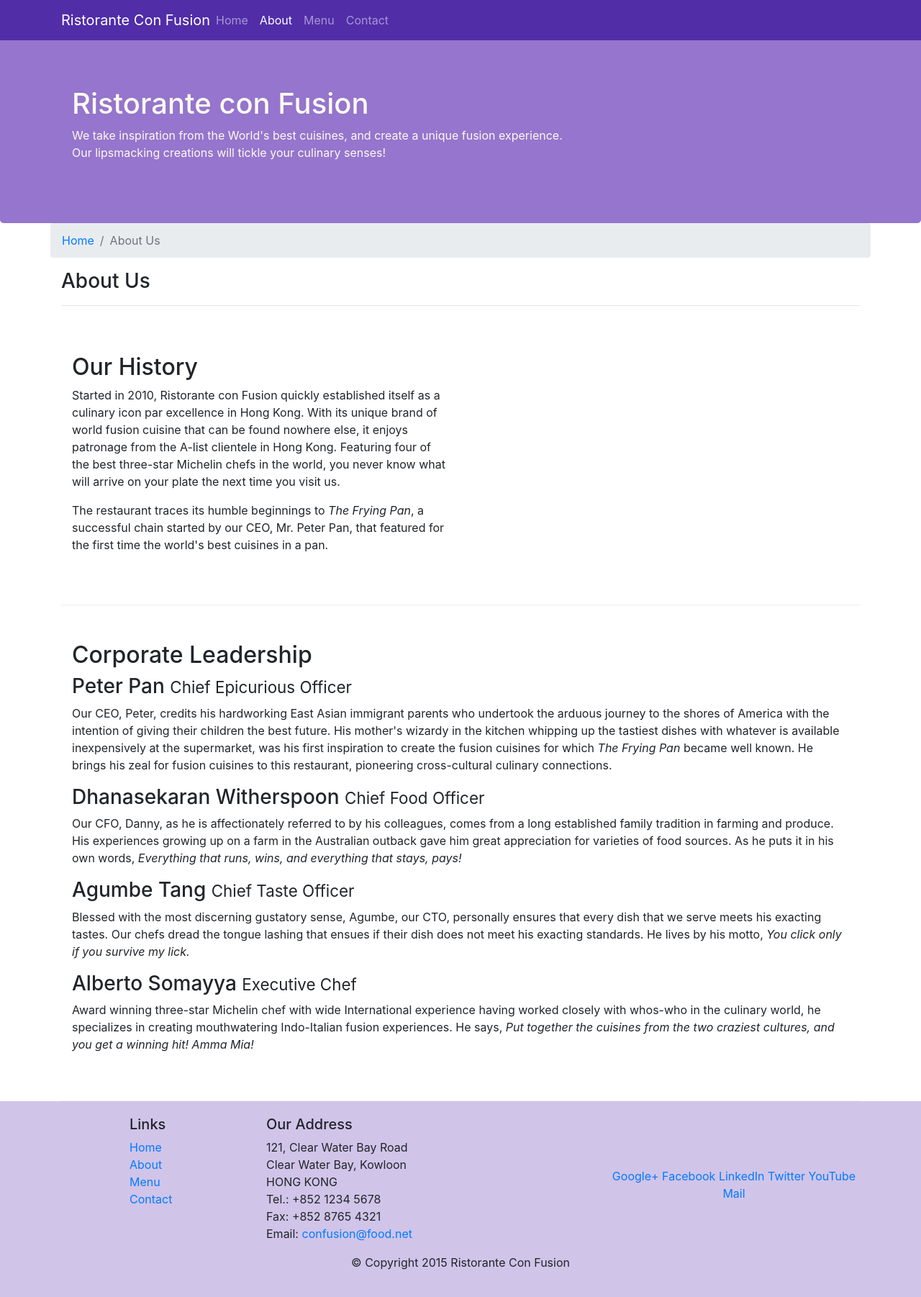
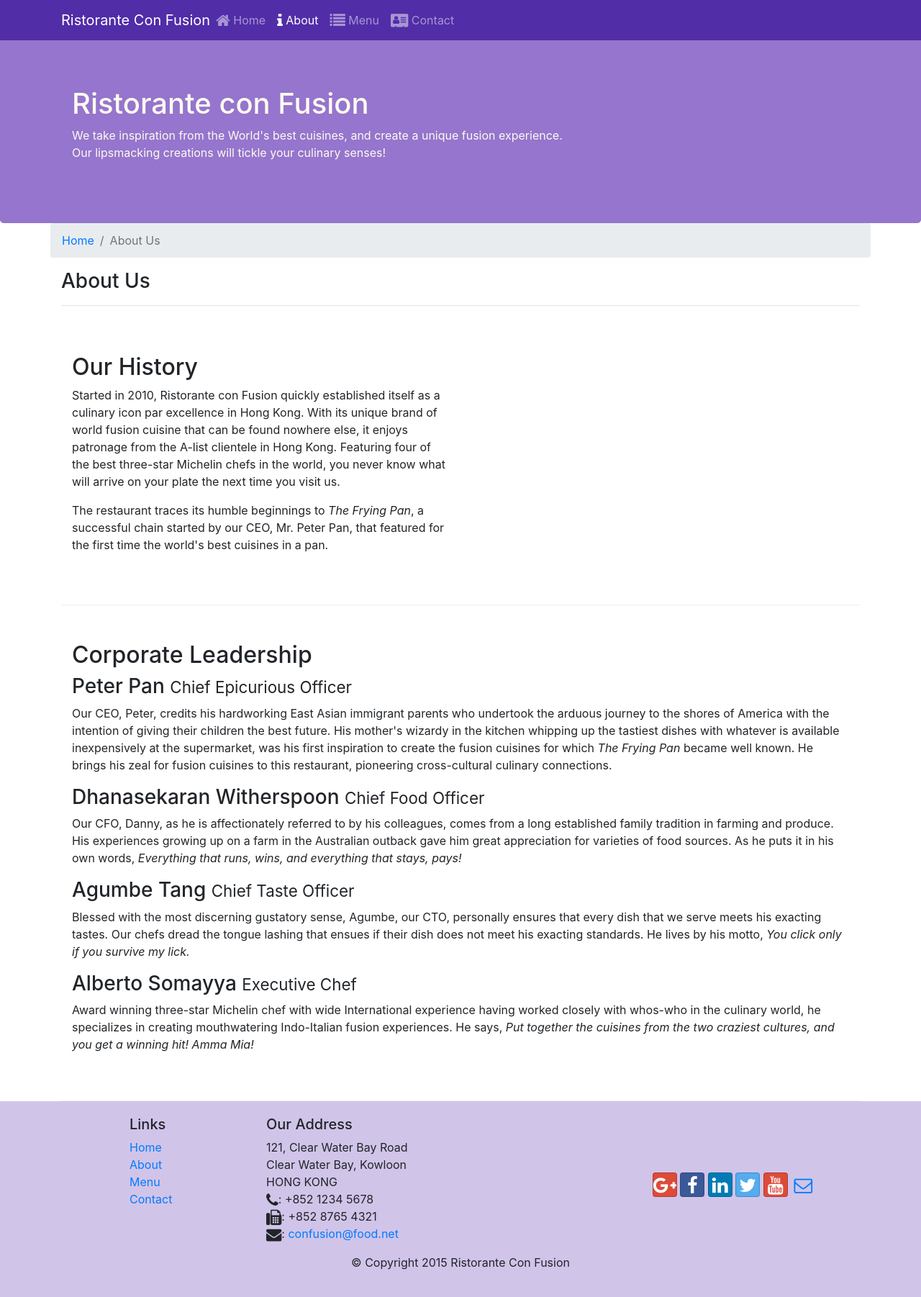
Before and after one commit to itshmnt/Bootstrap, a website: page aboutus.html in a window 1280 px wide. Shown: the whole page at 72% size. Drawn offline with nearby package versions, Linux system fonts and the light colour scheme.

Commit message:
icon & fonts

```diff
--- a/aboutus.html
+++ b/aboutus.html
@@ -2,6 +2,8 @@
 <html lang="en">
 
 <head>
+
+    <title>Ristorante Con Fusion: About Us</title>
     <!-- Required meta tags always come first -->
     <meta charset="utf-8">
     <meta name="viewport" content="width=device-width, initial-scale=1, shrink-to-fit=no">
@@ -9,9 +11,9 @@
 
     <!-- Bootstrap CSS -->
     <link rel="stylesheet" href="node_modules/bootstrap/dist/css/bootstrap.min.css">
+    <link rel="stylesheet" href="node_modules/font-awesome/css/font-awesome.min.css">
+    <link rel="stylesheet" href="node_modules/bootstrap-social/bootstrap-social.css">
     <link href="css/styles.css" rel="stylesheet">
-
-    <title>Ristorante Con Fusion: About Us</title>
 </head>
 
 <body>
@@ -23,10 +25,10 @@
             <a class="navbar-brand mr-auto" href="./index.html">Ristorante Con Fusion</a>
                 <div class="collapse navbar-collapse" id="Navbar">
                     <ul class="navbar-nav mr-auto">
-                        <li class="nav-item"><a class="nav-link" href="./index.html">Home</a></li>
-                        <li class="nav-item active"><a class="nav-link" href="#">About</a></li>
-                        <li class="nav-item"><a class="nav-link" href="#">Menu</a></li>
-                        <li class="nav-item"><a class="nav-link" href="#">Contact</a></li>
+                        <li class="nav-item"><a class="nav-link" href="./index.html"><span class="fa fa-home fa-lg"></span> Home</a></li>
+                        <li class="nav-item active"><a class="nav-link" href="#"><span class="fa fa-info fa-lg"></span> About</a></li>
+                        <li class="nav-item"><a class="nav-link" href="#"><span class="fa fa-list fa-lg"></span> Menu</a></li>
+                        <li class="nav-item"><a class="nav-link" href="#"><span class="fa fa-address-card fa-lg"></span> Contact</a></li>
                     </ul>
                 </div>
         </div>
@@ -102,19 +104,19 @@
 		              121, Clear Water Bay Road<br>
 		              Clear Water Bay, Kowloon<br>
 		              HONG KONG<br>
-		              Tel.: +852 1234 5678<br>
-		              Fax: +852 8765 4321<br>
-		              Email: <a href="mailto:confusion@food.net">confusion@food.net</a>
+		              <i class="fa fa-phone fa-lg"></i>: +852 1234 5678<br>
+		              <i class="fa fa-fax fa-lg"></i>: +852 8765 4321<br>
+		              <i class="fa fa-envelope fa-lg"></i>: <a href="mailto:confusion@food.net">confusion@food.net</a>
 		           </address>
                 </div>
                 <div class="col-sm align-self-center">
                     <div style="text-align:center">
-                        <a href="http://google.com/+">Google+</a>
-                        <a href="http://www.facebook.com/profile.php?id=">Facebook</a>
-                        <a href="http://www.linkedin.com/in/">LinkedIn</a>
-                        <a href="http://twitter.com/">Twitter</a>
-                        <a href="http://youtube.com/">YouTube</a>
-                        <a href="mailto:">Mail</a>
+                        <a class="btn btn-social-icon btn-google" href="http://google.com/+"><i class="fa fa-google-plus fa-lg"></i></a>
+                        <a class="btn btn-social-icon btn-facebook" href="http://www.facebook.com/profile.php?id="><i class="fa fa-facebook fa-lg"></i></a>
+                        <a class="btn btn-social-icon btn-linkedin" href="http://www.linkedin.com/in/"><i class="fa fa-linkedin fa-lg"></i></a>
+                        <a class="btn btn-social-icon btn-twitter" href="http://twitter.com/"><i class="fa fa-twitter fa-lg"></i></a>
+                        <a class="btn btn-social-icon btn-google" href="http://youtube.com/"><i class="fa fa-youtube fa-lg"></i></a>
+                        <a class="btn btn-social-icon" href="mailto:"><i class="fa fa-envelope-o fa-lg"></i></a>
                     </div>
                 </div>
            </div>
--- a/package.json
+++ b/package.json
@@ -15,6 +15,8 @@
   },
   "dependencies": {
     "bootstrap": "^4.0.0",
+    "bootstrap-social": "^5.1.1",
+    "font-awesome": "^4.7.0",
     "jquery": "^3.3.1",
     "popper.js": "^1.12.9"
   }
```
Also changed, not shown: index.html (+15 -13 lines), 1 other file.
